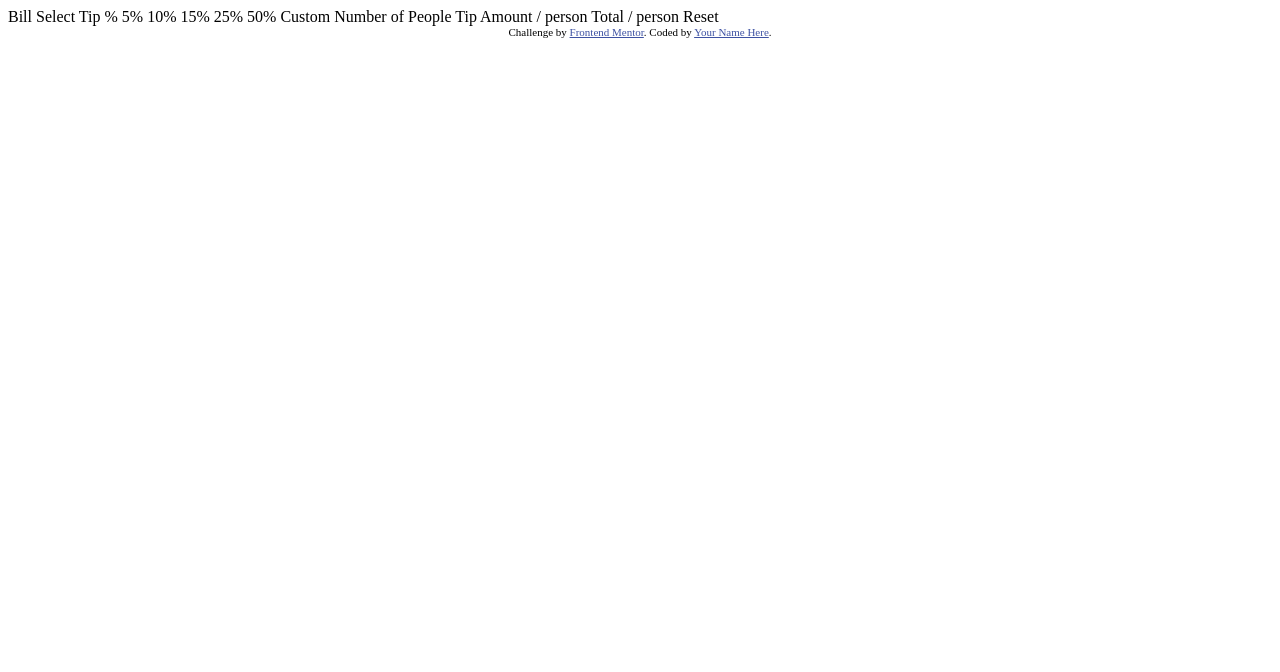
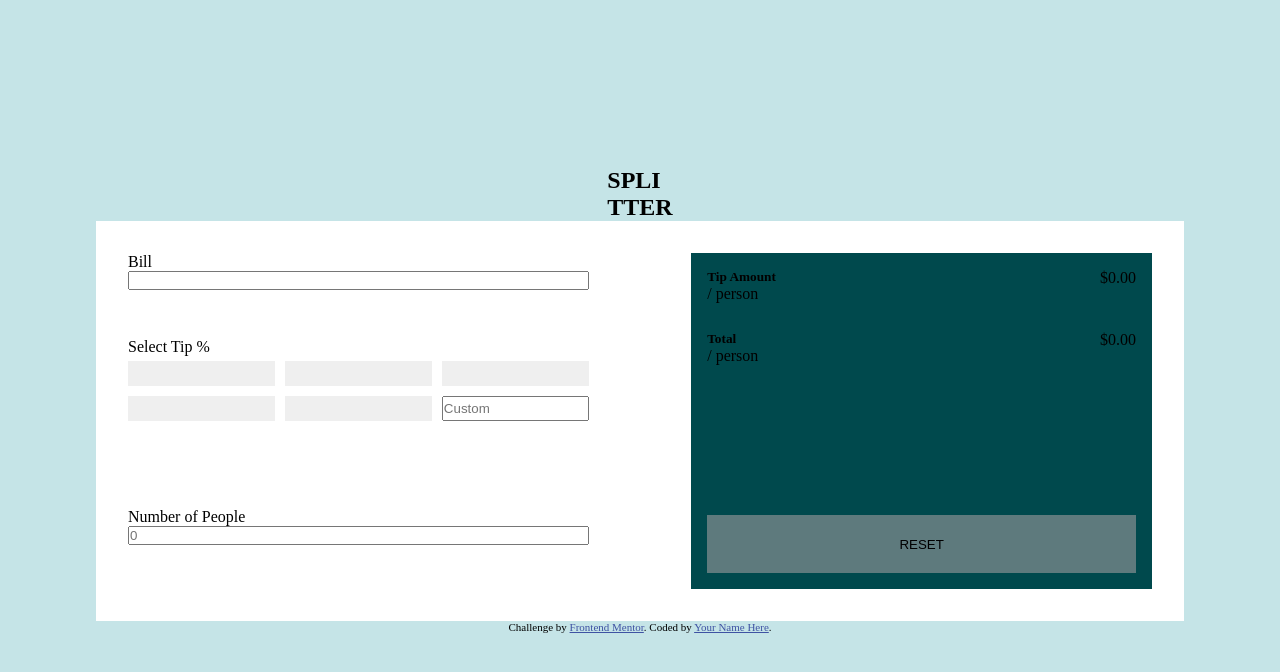
Before and after one commit to milanjain2208/tip-calculator, a plain HTML site: page index.html in a window 1280 px wide. Drawn offline with Linux system fonts and the light colour scheme.

Commit message:
basic html structure and some styling

```diff
--- a/index.html
+++ b/index.html
@@ -5,7 +5,7 @@
   <meta name="viewport" content="width=device-width, initial-scale=1.0"> <!-- displays site properly based on user's device -->
 
   <link rel="icon" type="image/png" sizes="32x32" href="./images/favicon-32x32.png">
-
+  <link rel="stylesheet" href="style.css">
   <title>Frontend Mentor | Tip calculator app</title>
 
   <!-- Feel free to remove these styles or customise in your own stylesheet 👍 -->
@@ -15,27 +15,51 @@
   </style>
 </head>
 <body>
+  <div class="header">
+    <h2>SPLI</h2>
+    <h2>TTER</h2>
+  </div>
+  <div class="main">
+    <div class="control">
+      <div>
+        <div>Bill</div>
+        <input type="number" id="input-amount">
+      </div>
+      <div class="tips-container">
+        <div>Select Tip %</div>
+        <div class="tips">
+          <button class="tip"></button>
+          <button class="tip"></button>
+          <button class="tip"></button>
+          <button class="tip"></button>
+          <button class="tip"></button>
+          <input type="number" class="tip" id="custom-tip" placeholder="Custom">
+        </div>
+      </div>
+      <div>
+        <div>Number of People</div>
+        <input type="number" id="no-of-people" placeholder="0">
+      </div>
 
-  Bill
-
-  Select Tip %
-  5%
-  10%
-  15%
-  25%
-  50%
-  Custom
-
-  Number of People
-
-  Tip Amount
-  / person
-
-  Total
-  / person
-
-  Reset
-
+    </div>
+    <div class="display">
+      <div class="tip-amount">
+        <div>
+          <h5>Tip Amount</h5>
+          <p>/ person</p>
+        </div>
+        <div class="tip-amount-display">$0.00</div>
+      </div>
+      <div class="total">
+        <div>
+          <h5>Total</h5>
+          <p>/ person</p>
+        </div>
+        <div class="total-display">$0.00</div>
+      </div>
+      <button class="reset">RESET</button>
+    </div>
+  </div>
   <div class="attribution">
     Challenge by <a href="https://www.frontendmentor.io?ref=challenge" target="_blank">Frontend Mentor</a>.
     Coded by <a href="#">Your Name Here</a>.
--- /dev/null
+++ b/style.css
@@ -0,0 +1,85 @@
+*,
+*::before,
+*::after {
+  box-sizing: border-box;
+  padding: 0;
+  margin: 0;
+}
+body{
+    min-height: 100vh;
+    display: flex;
+    flex-direction: column;
+    justify-content: center;
+    width: 100%;
+    align-items: center;
+    background-color: hsl(185, 41%, 84%);
+}
+.main {
+    display: flex;
+    padding: 2em;
+    width: 85%;
+    height: 50vh;
+    justify-content: space-between;
+    background-color: hsl(0, 0%, 100%);
+}
+
+.display {
+    width: 45%;
+    background-color: hsl(183, 100%, 15%);
+    display: grid;
+    grid-template-rows: repeat(5,1fr);
+    row-gap: 4px;
+    padding: 1em;
+}
+
+.tip-amount {
+    display: flex;
+    justify-content: space-between;
+}
+.total {
+    display: flex;
+    justify-content: space-between;
+}
+
+.reset {
+    grid-row-start: -2;
+    grid-row-end: -1;
+    background-color: hsl(186, 14%, 43%);
+}
+
+.control {
+    width: 45%;
+    display: grid;
+    grid-template-rows: repeat(4, 1fr);
+    row-gap: 4px;
+}
+
+#input-amount {
+    width: 100%
+}
+
+.tips-container {
+    grid-row-start: 2;
+    grid-row-end: 4;
+}
+
+.tips {
+    display: grid;
+    grid-template-rows: 1fr 1fr;
+    grid-template-columns: repeat(3,1fr);
+    row-gap: 10px;
+    column-gap: 10px;
+    margin-top: 5px;
+}
+
+.tip {
+    width: 100%;
+    height: 25px;
+}
+
+#no-of-people {
+    width: 100%;
+}
+button {
+    border: none;
+}
```
